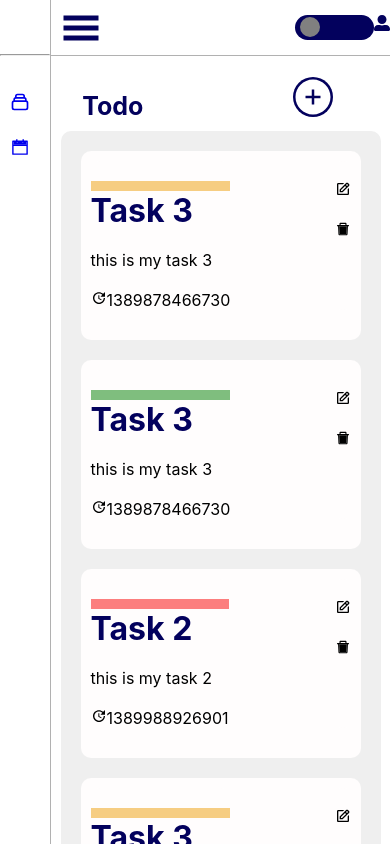
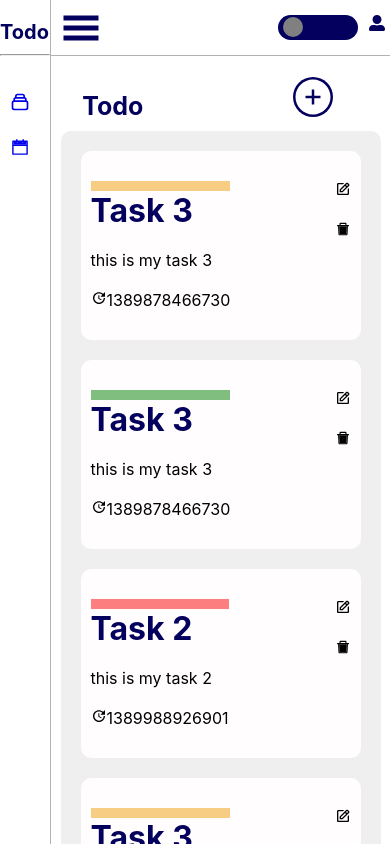
Before and after one commit to mamadou-niakate/TODO-List, a React (Create React App) app: page / in a window 390 px wide. Shown: the top 844 px of the page. Built offline with nearby package versions, Linux system fonts and the light colour scheme.

Commit message:
responsive mobile

```diff
--- a/src/App.css
+++ b/src/App.css
@@ -187,7 +187,7 @@ footer.footer-dark .social-networks ul li a {
     flex-direction: row;
     flex-wrap: nowrap;
     overflow-x: scroll;
-    width: 420px;
+    width: 390px;
     height: 250px;
     margin-left: 10px;
   }
--- a/src/components/Appbar/index.css
+++ b/src/components/Appbar/index.css
@@ -11,7 +11,7 @@
   display: flex;
   flex-direction: row;
   justify-content: space-around;
-  width: 30%;
+  width: 40%;
 }
 
 .nav-items li {
--- a/src/components/Sidebar/index.css
+++ b/src/components/Sidebar/index.css
@@ -5,7 +5,6 @@
 }
 
 .sidebar-collapse h1 {
-  color: #fff;
   font-size: 20px;
   padding-top: 10px;
   padding-bottom: 2px;
--- a/src/components/Tasks/TaskCardList/index.css
+++ b/src/components/Tasks/TaskCardList/index.css
@@ -67,7 +67,7 @@ button.add-button {
     flex-wrap: nowrap;
     overflow-x: scroll;
     scrollbar-track-color: #03015d;
-    width: 420px;
+    width: 390px;
     height: 250px;
     margin-left: 10px;
   }
@@ -81,7 +81,7 @@ button.add-button {
   .tasksCardListInfo {
     display: flex;
     justify-content: space-around;
-    width: 400px;
+    width: 300px;
   }
 }
 @media only screen and (device-width: 768px) {
```
